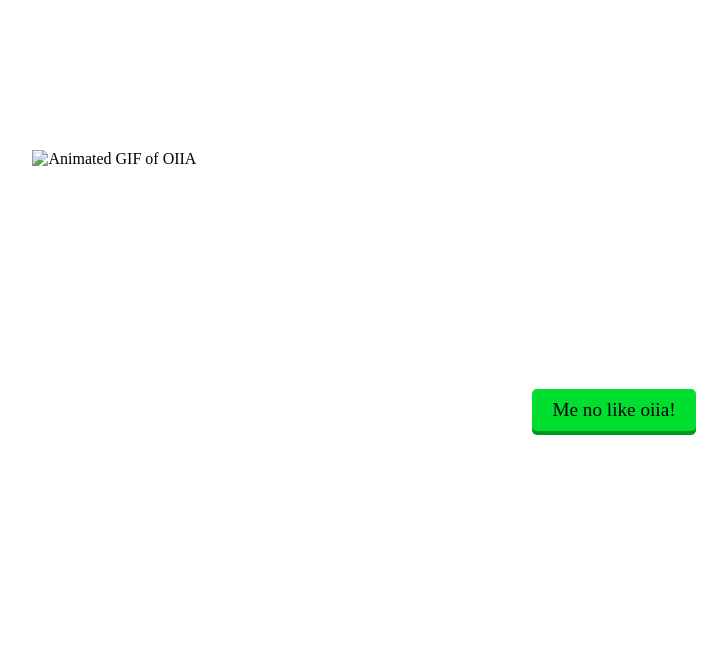
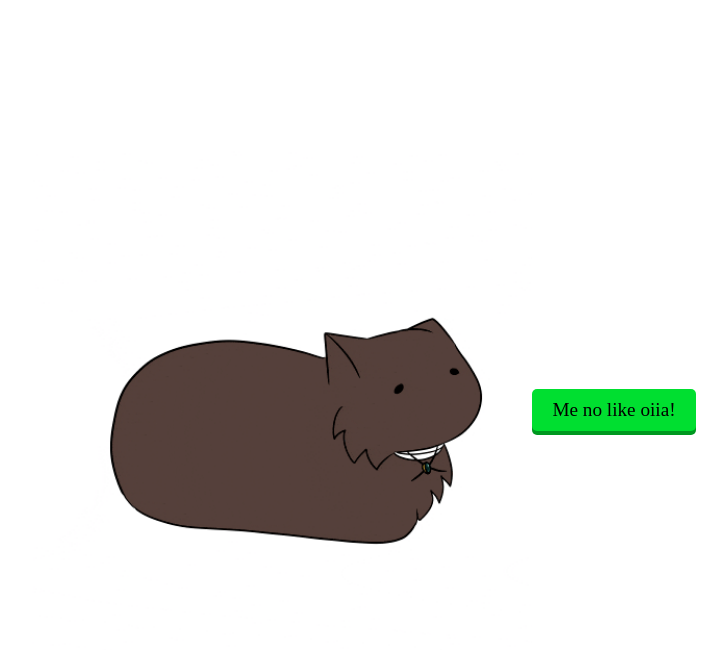
Before and after one commit to BlobTown/BlobTown, a plain HTML site: page oiia.html in a window 1280 px wide. Shown: the whole page, without its empty margins (276-1003 px from the left). Drawn offline with Linux system fonts and the light colour scheme.

Commit message:
Update oiia.html

```diff
--- a/oiia.html
+++ b/oiia.html
@@ -56,7 +56,8 @@
 </head>
 <body>
     <!-- Ensure the correct path to the image file -->
-    <img src="images/oiia.gif" alt="Animated GIF of OIIA" width="500" height="500">
+    <img src="oiia.gif" alt="Animated GIF of OIIA" width="500" height="500">
     <a href="index.html" class="button">Me no like oiia!</a>
 </body>
+
 </html>
```
